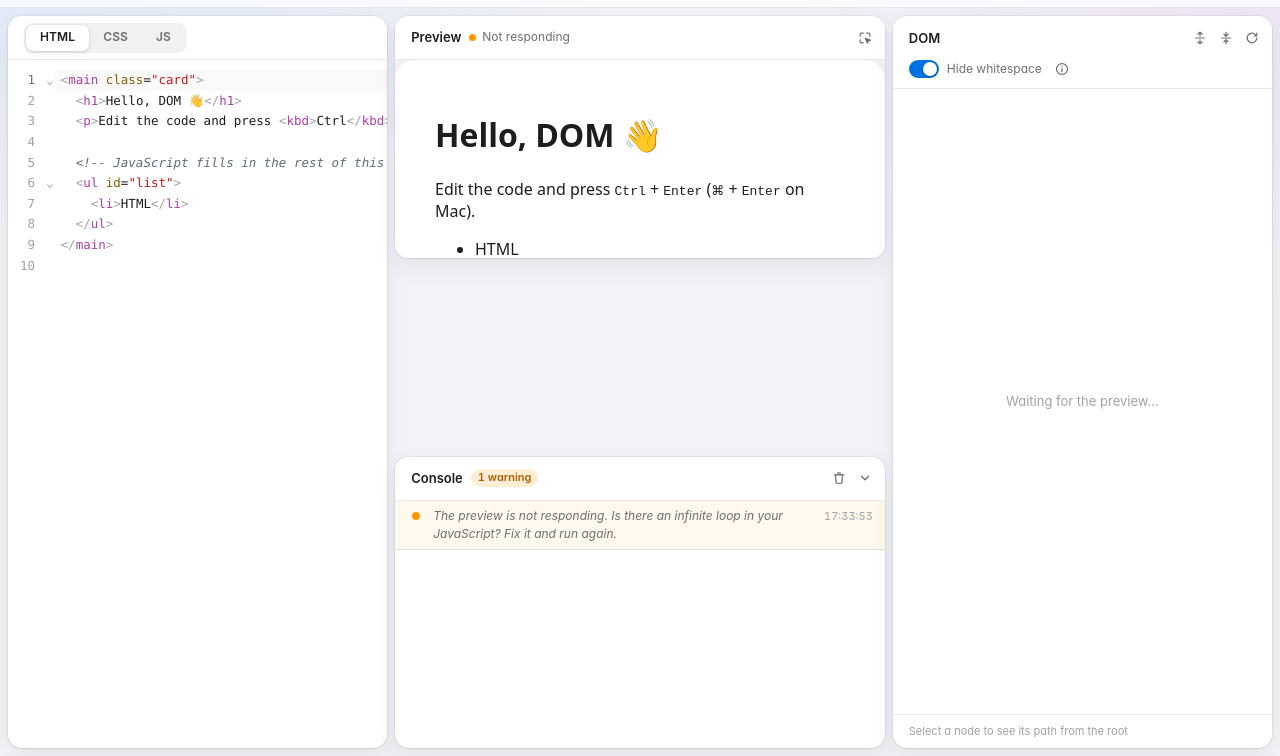
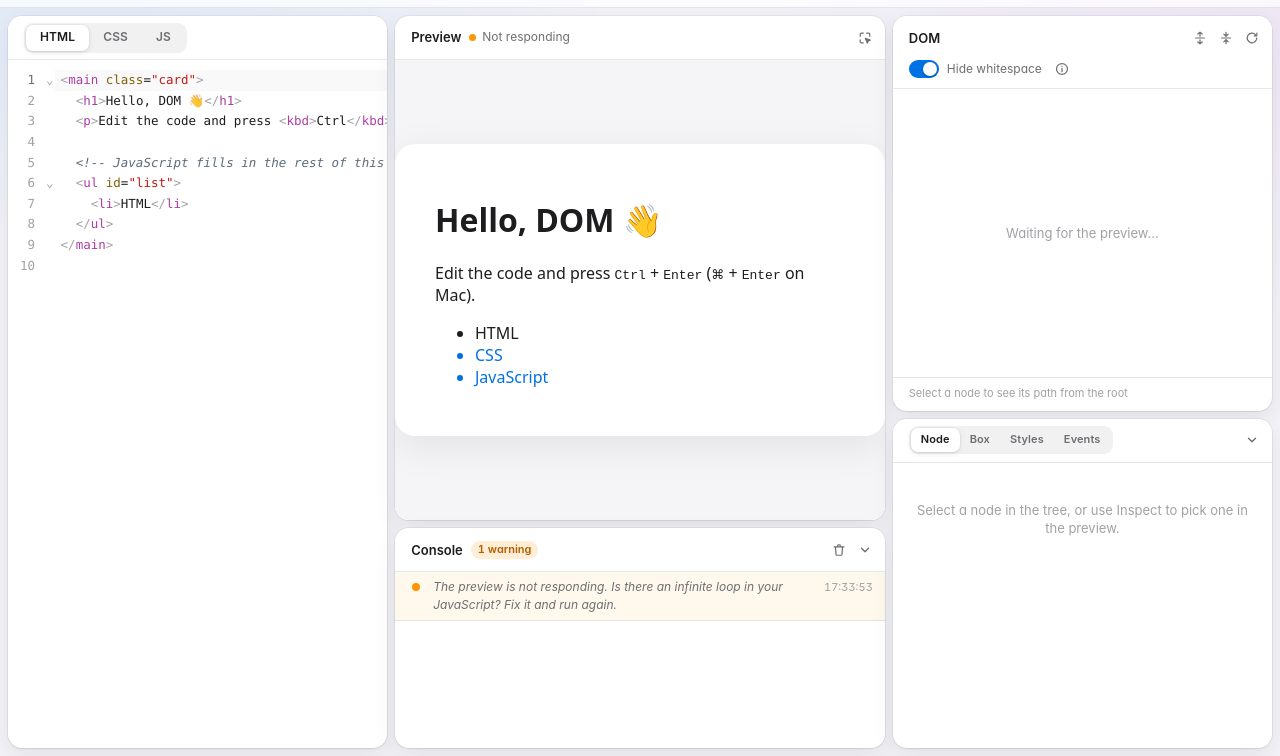
Before and after one commit to marcpauner/DOM-Lab, a website built with Vite: page index.html in a window 1280 px wide. Shown: the part 44-800 px from the top of the page. Built offline with nearby package versions, Linux system fonts and the light colour scheme.

Commit message:
feat(app): show the details of the selected node

```diff
--- a/index.html
+++ b/index.html
@@ -97,11 +97,11 @@
         <!-- Editor -->
         <section class="panel panel--editor" aria-label="Code editor">
           <header class="panel__header panel__header--overlay">
-            <div class="segmented" role="tablist" aria-label="Language">
+            <div id="editor-tabs" class="segmented" role="tablist" aria-label="Language">
               <span class="segmented__thumb" aria-hidden="true"></span>
-              <button class="segmented__item" type="button" role="tab" data-editor-tab="html">HTML</button>
-              <button class="segmented__item" type="button" role="tab" data-editor-tab="css">CSS</button>
-              <button class="segmented__item" type="button" role="tab" data-editor-tab="js">
+              <button class="segmented__item" type="button" role="tab" data-value="html">HTML</button>
+              <button class="segmented__item" type="button" role="tab" data-value="css">CSS</button>
+              <button class="segmented__item" type="button" role="tab" data-value="js">
                 JS<span id="js-pending-dot" class="pending-dot" title="Changes not run yet" hidden></span>
               </button>
             </div>
@@ -111,7 +111,7 @@
 
         <div class="splitter splitter--x" data-splitter="editor" role="separator" aria-orientation="vertical" aria-label="Editor width" tabindex="0"></div>
 
-        <div id="stack" class="stack">
+        <div class="stack stack--preview">
           <!-- Preview -->
           <section class="panel panel--preview" aria-label="Preview">
             <header class="panel__header">
@@ -161,6 +161,7 @@
 
         <div class="splitter splitter--x" data-splitter="tree" role="separator" aria-orientation="vertical" aria-label="DOM tree width" tabindex="0"></div>
 
+        <div class="stack stack--inspector">
           <!-- DOM tree -->
           <section class="panel panel--tree" aria-label="DOM tree">
             <header id="tree-header" class="panel__header panel__header--overlay panel__header--tall">
@@ -201,6 +202,32 @@
             <div id="tree-host"></div>
             <footer id="tree-breadcrumb" class="panel__footer breadcrumb" aria-label="Path of the selected node"></footer>
           </section>
+
+          <div class="splitter splitter--y" data-splitter="details" role="separator" aria-orientation="horizontal" aria-label="Details height" tabindex="0"></div>
+
+          <!-- Details of the selected node -->
+          <section class="panel panel--details" aria-label="Node details">
+            <header class="panel__header panel__header--overlay">
+              <div id="details-tabs" class="segmented segmented--small" role="tablist" aria-label="Details">
+                <span class="segmented__thumb" aria-hidden="true"></span>
+                <button class="segmented__item" type="button" role="tab" data-value="node">Node</button>
+                <button class="segmented__item" type="button" role="tab" data-value="box">Box</button>
+                <button class="segmented__item" type="button" role="tab" data-value="styles">Styles</button>
+                <button class="segmented__item" type="button" role="tab" data-value="events">
+                  Events<span id="events-count" class="segmented__count" hidden></span>
+                </button>
+              </div>
+              <div class="panel__actions">
+                <button id="details-toggle" class="icon-button icon-button--small collapse-button" type="button" aria-label="Collapse the details" aria-expanded="true">
+                  <svg class="icon" viewBox="0 0 16 16" aria-hidden="true" fill="none" stroke="currentColor" stroke-width="1.6" stroke-linecap="round" stroke-linejoin="round">
+                    <path d="M4 6l4 4 4-4" />
+                  </svg>
+                </button>
+              </div>
+            </header>
+            <div id="details-host" class="panel__body details-host"></div>
+          </section>
+        </div>
       </main>
     </div>
 
--- a/src/main.js
+++ b/src/main.js
@@ -15,8 +15,10 @@
 import { TreeView } from './tree/TreeView.js';
 import { renderBreadcrumb } from './tree/breadcrumb.js';
 import { ConsolePanel } from './console/ConsolePanel.js';
+import { DetailsPanel } from './details/DetailsPanel.js';
 import { initTheme } from './ui/theme.js';
 import { initSplitters } from './ui/splitters.js';
+import { createSegmented } from './ui/segmented.js';
 import { registerShortcut, listShortcuts, formatShortcut, isMac, SECONDARY } from './ui/shortcuts.js';
 import { readPref, writePref } from './lib/storage.js';
 import { debounce } from './lib/debounce.js';
@@ -29,55 +31,23 @@
 const STALL_TIMEOUT = 3000;
 
 // ── Layout and theme ────────────────────────────────────────────────
-const layout = initSplitters($('#workspace'), $('#stack'));
+const layout = initSplitters($('#workspace'));
 initTheme($('#theme-button'));
 
 // ── Editors ─────────────────────────────────────────────────────────
 const editors = createEditors($('#editor-host'), { initial: STARTER, onChange: onEdit });
-const tabs = [...document.querySelectorAll('[data-editor-tab]')];
-const thumb = $('.segmented__thumb');
-let activeTab = null;
+// A click on a tab also moves the focus to the editor; the arrow keys stay on the tabs
+const editorTabs = createSegmented($('#editor-tabs'), { onChange: (id, { user }) => showEditor(id, { focus: user }) });
 
 function showEditor(id, { focus = false } = {}) {
   editors.show(id);
-  for (const tab of tabs) {
-    const selected = tab.dataset.editorTab === id;
-    tab.setAttribute('aria-selected', String(selected));
-    tab.tabIndex = selected ? 0 : -1;
-    if (selected) activeTab = tab;
-  }
-  moveThumb();
+  editorTabs.select(id);
   writePref('editor-tab', id);
   if (focus) editors.focus(id);
 }
 
-// The segmented control's "thumb" is placed by measuring the active button
-function moveThumb() {
-  thumb.style.setProperty('--thumb-x', `${activeTab.offsetLeft}px`);
-  thumb.style.setProperty('--thumb-w', `${activeTab.offsetWidth}px`);
-}
-
-$('.segmented').addEventListener('click', (event) => {
-  const tab = event.target.closest('[data-editor-tab]');
-  if (tab) showEditor(tab.dataset.editorTab, { focus: true });
-});
-
-// ARIA tabs pattern: arrow keys switch tabs
-$('.segmented').addEventListener('keydown', (event) => {
-  if (event.key !== 'ArrowRight' && event.key !== 'ArrowLeft') return;
-  const step = event.key === 'ArrowRight' ? 1 : -1;
-  const next = tabs[(tabs.indexOf(activeTab) + step + tabs.length) % tabs.length];
-  showEditor(next.dataset.editorTab);
-  next.focus();
-});
-
 const savedTab = readPref('editor-tab', 'html');
 showEditor(LANGUAGES.some((lang) => lang.id === savedTab) ? savedTab : 'html');
-// The Inter font changes the buttons' width once it loads: measure again
-document.fonts.ready.then(() => {
-  moveThumb();
-  requestAnimationFrame(() => thumb.classList.add('is-ready'));
-});
 
 // ── Preview, console and tree ───────────────────────────────────────
 const preview = new PreviewBridge($('#preview-host'));
@@ -154,7 +124,8 @@
 
 // ── Highlighting and inspect mode ───────────────────────────────────
 // Everything in the app that represents a DOM node carries data-node-id:
-// tree rows, breadcrumbs and nodes logged in the console. Hovering any of
+// tree rows, breadcrumbs, nodes logged in the console and the details
+// panel. Hovering any of
 // them highlights that node in the preview. The agent measures the node
 // and sends its box; the Overlay draws it on top of the iframe.
 const overlay = new Overlay($('#preview-host'));
@@ -283,6 +254,28 @@
   tree.focus();
 });
 
+// ── Details panel ───────────────────────────────────────────────────
+// Every new selection asks the agent for that node's details.
+const details = new DetailsPanel($('#details-host'), { tabs: $('#details-tabs'), eventsBadge: $('#events-count') });
+let detailsTimer = 0;
+
+tree.addEventListener('select', ({ detail: node }) => {
+  details.show(node);
+  clearTimeout(detailsTimer);
+  // Moving fast with the arrow keys sends one request, not one per row
+  if (node && modelIsCurrent) detailsTimer = setTimeout(() => preview.send(TO_AGENT.REQUEST_DETAILS, { id: node.id }), 80);
+});
+
+preview.addEventListener(FROM_AGENT.DETAILS, ({ detail }) => {
+  // Only the answer for the node that is still selected matters
+  if (detail.id === tree.selectedId) details.update(detail.details);
+});
+
+// Ancestors with listeners can be selected from the Events tab
+details.addEventListener('select-node', ({ detail }) => {
+  if (tree.select(detail.id, { reveal: true })) tree.focus();
+});
+
 // Help popover: placed under its button (getBoundingClientRect)
 const help = $('#tree-help');
 help.addEventListener('beforetoggle', (event) => {
@@ -317,15 +310,23 @@
   editors.goTo(detail.file, detail.line, detail.column);
 });
 
-const consoleToggle = $('#console-toggle');
-function toggleConsole() {
-  const collapsed = layout.toggleConsole();
-  consoleToggle.setAttribute('aria-expanded', String(!collapsed));
-  consoleToggle.setAttribute('aria-label', collapsed ? 'Expand the console' : 'Collapse the console');
+$('#console-clear').addEventListener('click', () => consolePanel.clear());
+
+// ── Collapsible panels ──────────────────────────────────────────────
+/** Wires a collapse button to a bottom panel. Returns the toggle function. */
+function collapsible(key, button, name) {
+  const sync = (collapsed) => {
+    button.setAttribute('aria-expanded', String(!collapsed));
+    button.setAttribute('aria-label', `${collapsed ? 'Expand' : 'Collapse'} the ${name}`);
+  };
+  const toggle = () => sync(layout.toggle(key));
+  sync(layout.isCollapsed(key));
+  button.addEventListener('click', toggle);
+  return toggle;
 }
-consoleToggle.setAttribute('aria-expanded', String(!layout.consoleCollapsed));
-consoleToggle.addEventListener('click', toggleConsole);
-$('#console-clear').addEventListener('click', () => consolePanel.clear());
+
+const toggleConsole = collapsible('console', $('#console-toggle'), 'console');
+collapsible('details', $('#details-toggle'), 'details');
 
 // ── Keyboard shortcuts ──────────────────────────────────────────────
 registerShortcut('Mod+Enter', 'Run the code', () => run());
```
Lines whose indentation alone changed are shown as unchanged.
